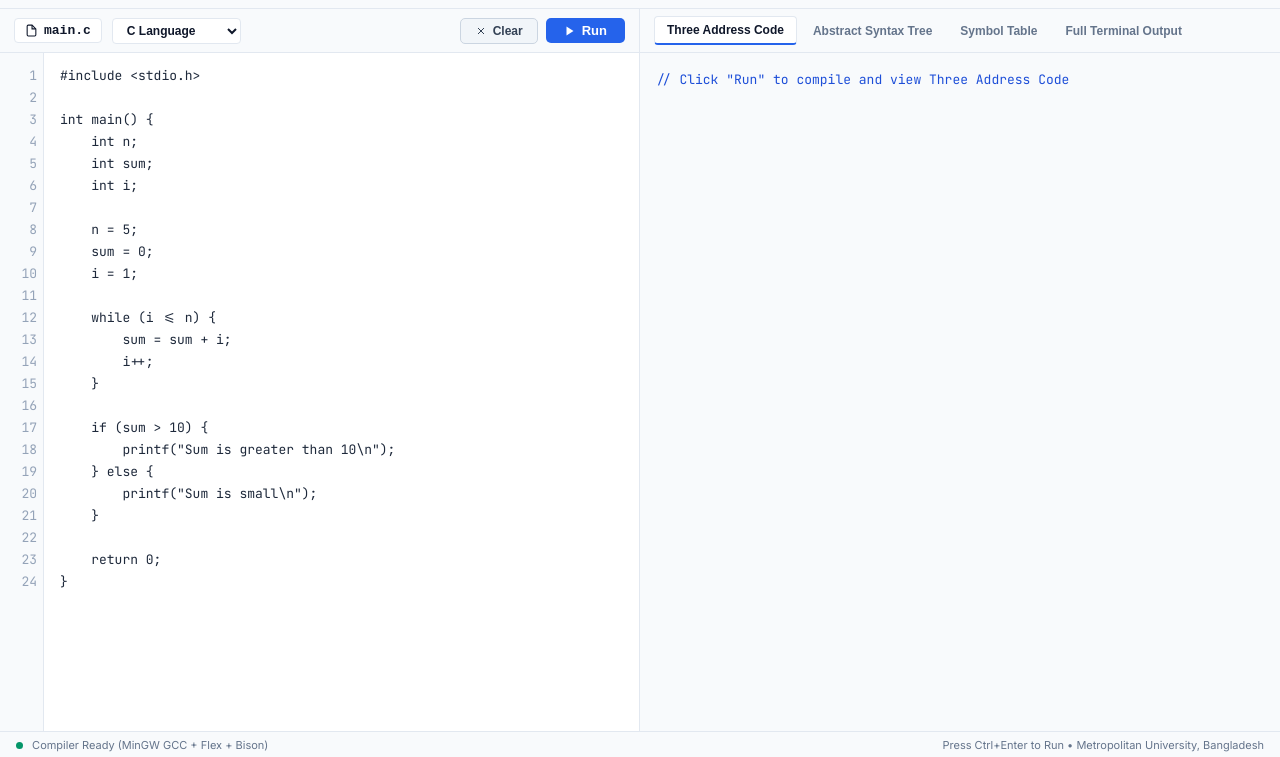
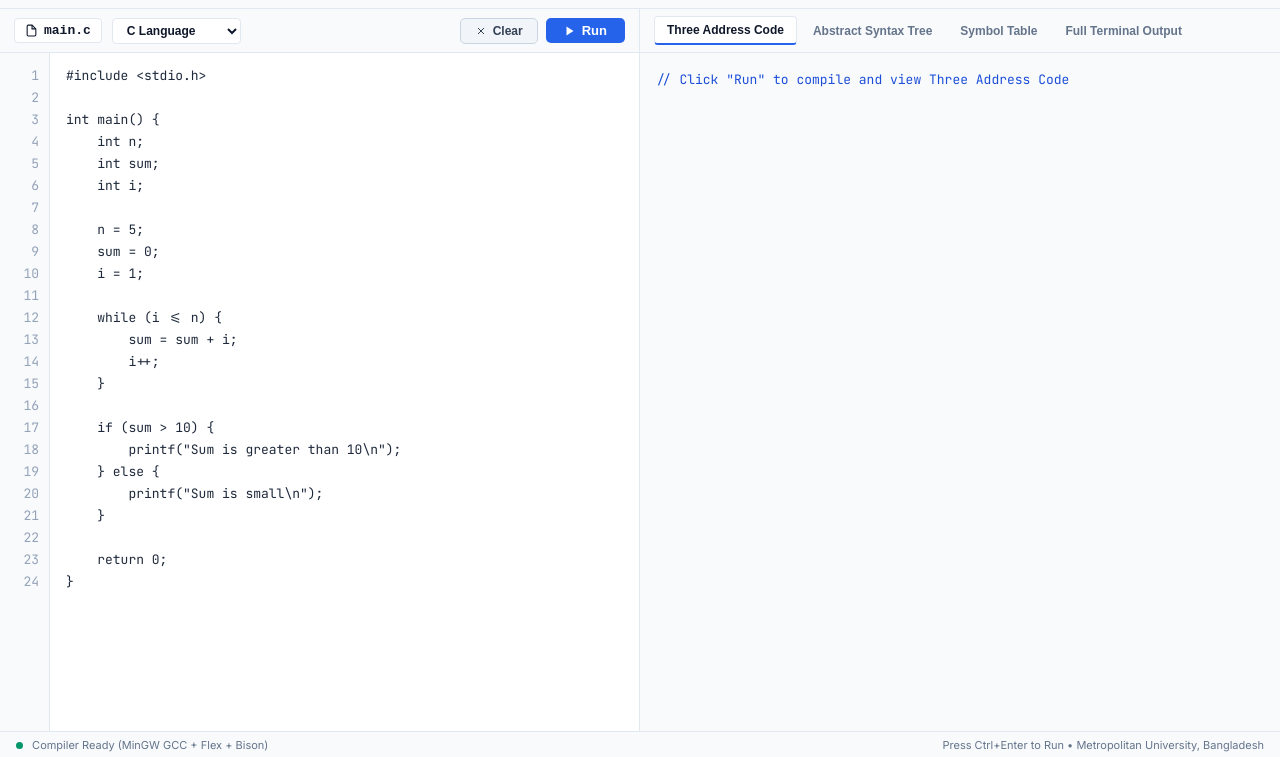
Before and after one commit to halimajahanchowdhury/Multi-Language-Compiler, a plain HTML site: page web/index.html in a window 1280 px wide. Shown: the part 43-800 px from the top of the page. Drawn offline with Linux system fonts and the light colour scheme.

Commit message:
fixing editor line number gutter styling and vertical layout alignment

```diff
--- a/web/index.html
+++ b/web/index.html
@@ -316,20 +316,28 @@
             position: relative;
             background-color: var(--editor-bg);
             overflow: hidden;
+            height: 100%;
+            box-sizing: border-box;
         }
 
         .line-numbers {
-            width: 44px;
+            width: 50px;
+            min-width: 50px;
+            flex-shrink: 0;
             background-color: var(--line-num-bg);
             color: var(--line-num-text);
             font-family: "JetBrains Mono", "Fira Code", Consolas, monospace;
             font-size: 13px;
             line-height: 22px;
-            padding: 12px 6px;
+            padding: 12px 10px 12px 0;
             text-align: right;
             user-select: none;
+            pointer-events: none;
             border-right: 1px solid var(--border-color);
             overflow: hidden;
+            box-sizing: border-box;
+            height: 100%;
+            white-space: pre;
         }
 
         textarea.code-editor {
@@ -346,6 +354,8 @@
             white-space: pre;
             tab-size: 4;
             overflow: auto;
+            box-sizing: border-box;
+            height: 100%;
         }
 
         /* Output View */
```
